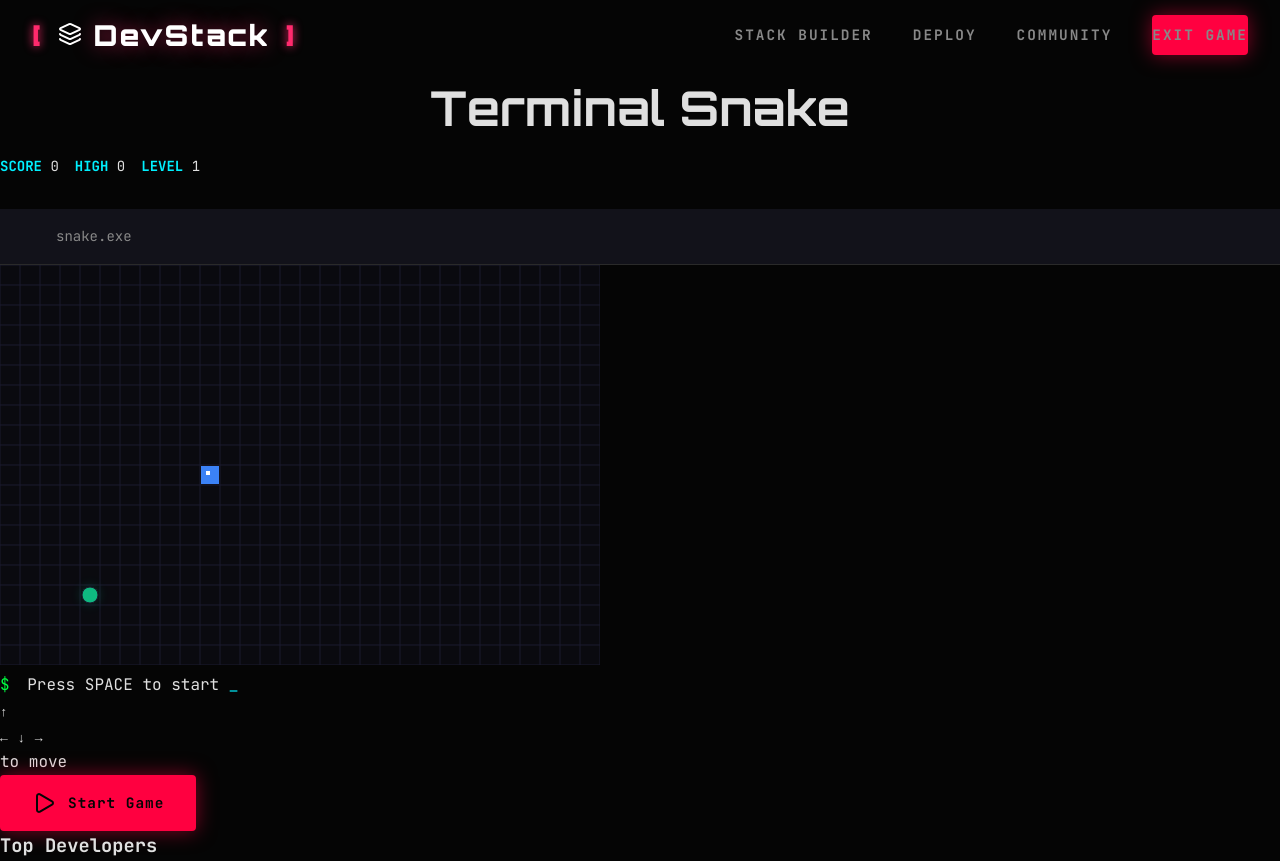
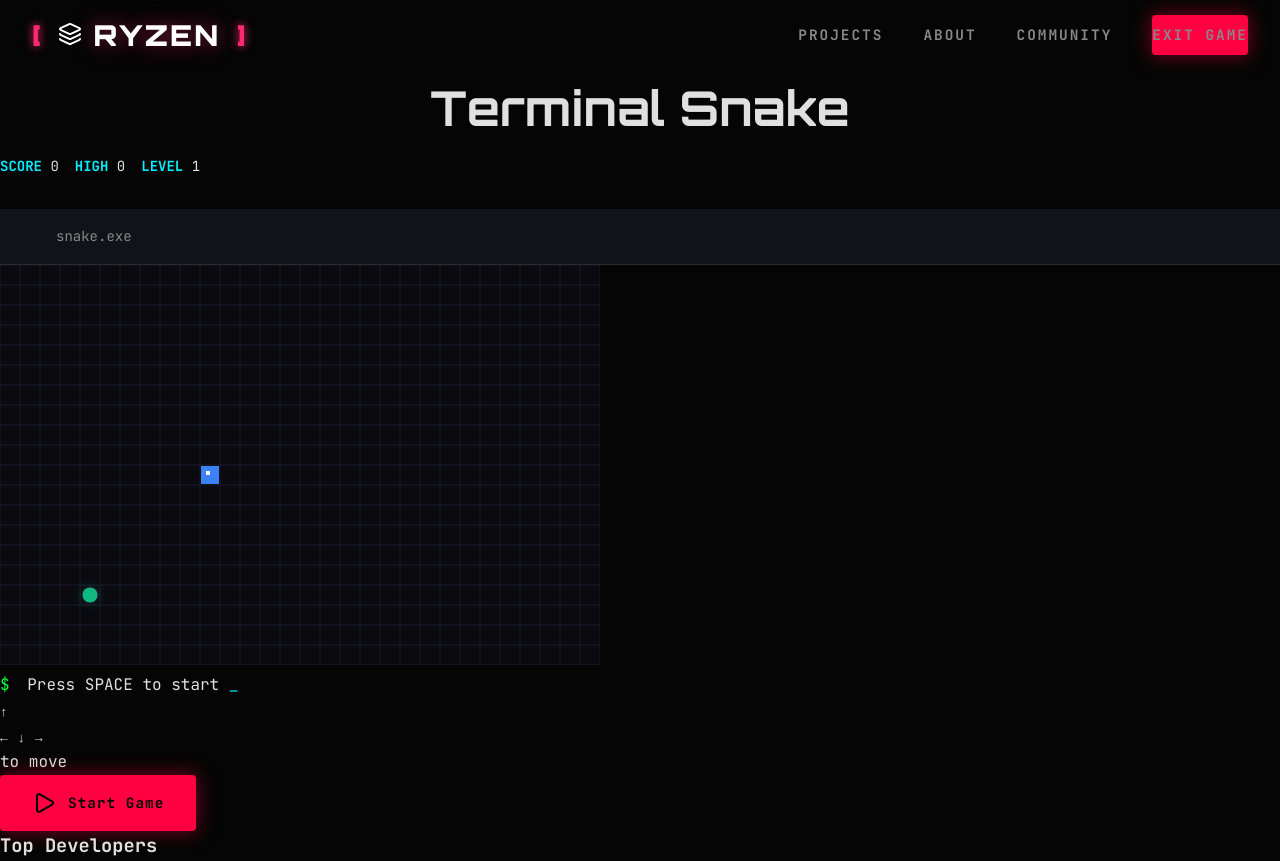
Before and after one commit to Mayberyzen/ryzen.github.io, a plain HTML site: page games/terminal-snake.html in a window 1280 px wide. Drawn offline with nearby package versions, Linux system fonts and the light colour scheme.

Commit message:
Update navigation links and logo in terminal-snake

```diff
--- a/games/terminal-snake.html
+++ b/games/terminal-snake.html
@@ -11,15 +11,15 @@
 <body class="game-page">
     <nav class="nav-glass">
         <div class="container nav-container">
-            <a href="/" class="logo">
+            <a href="../index.html" class="logo">
                 <i data-lucide="layers"></i>
-                <span>DevStack</span>
+                <span>RYZEN</span>
             </a>
             <div class="nav-links">
-                <a href="../stack-builder.html">Stack Builder</a>
-                <a href="../deploy.html">Deploy</a>
-                <a href="../community.html">Community</a>
-                <a href="/" class="btn-primary">Exit Game</a>
+                <a href="../projectr.html">projects</a>
+                <a href="../about.html">about</a>
+                <a href="./writeups/index.html">Community</a>
+                <a href="../games" class="btn-primary">Exit Game</a>
             </div>
         </div>
     </nav>
```
